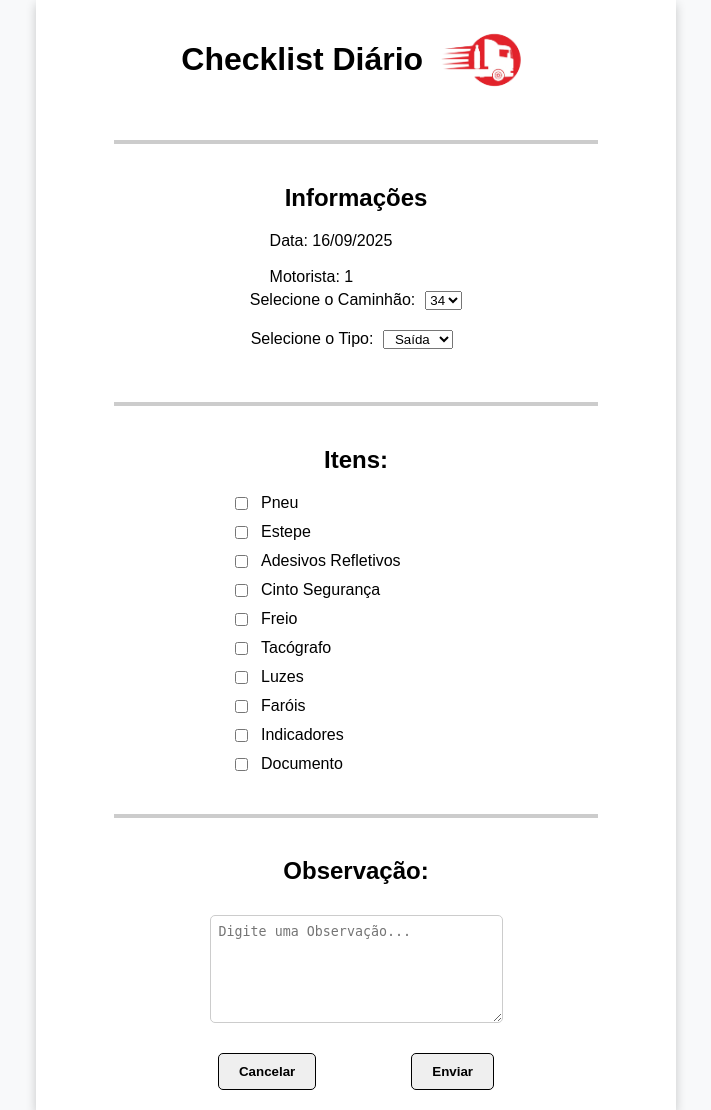
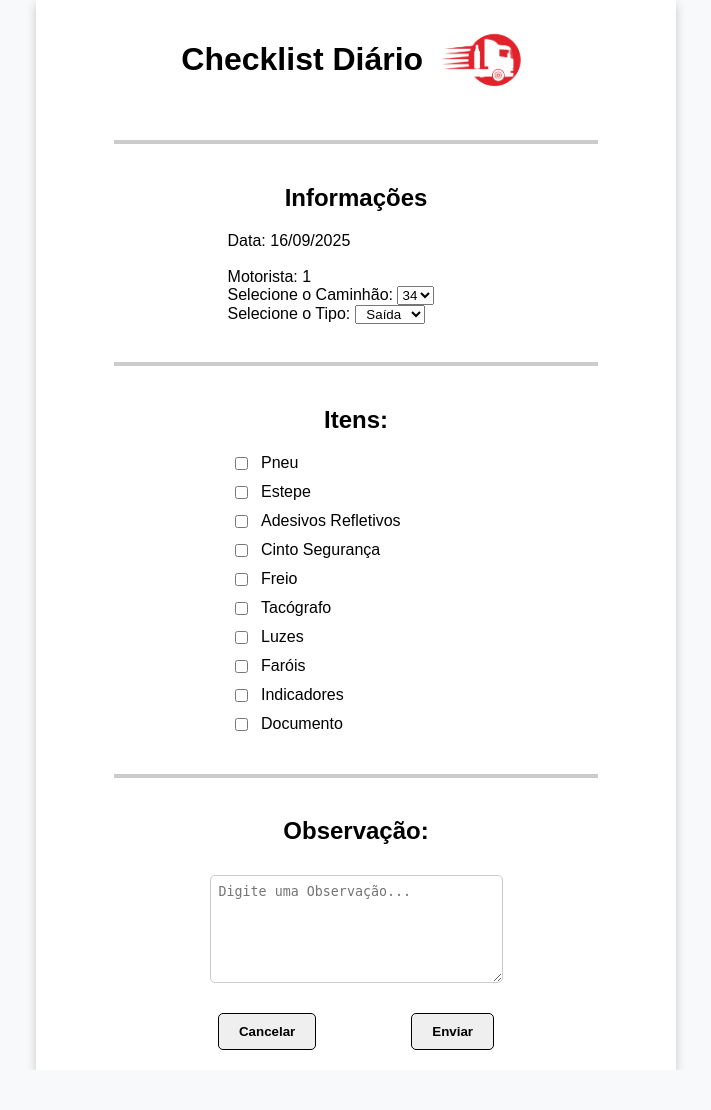
Before and after one commit to LUC4SMELLO/Checklist_Eletronico_Caminhoes, a Flask app: page /checklist/1 in a window 1280 px wide. Shown: the whole page, without its empty margins (284-995 px from the left). After the commit the page ends 1070 px from the top, so only its background shows below. Run offline with Flask 3, Linux system fonts and the light colour scheme.

Commit message:
mudanças visuais checklist

```diff
--- a/static/css/checklist.css
+++ b/static/css/checklist.css
@@ -87,6 +87,7 @@ select {
     text-align: left;
     justify-content: center;
     margin-left: -50px;
+    gap: 30px;
 }
 
 
--- a/templates/checklist.html
+++ b/templates/checklist.html
@@ -20,8 +20,7 @@
 
             <div class="informacoes-container">
                 Data: <span id="dataTexto"></span><br><br>
-                Motorista: {{nome_usuario}}
-            </div>
+                Motorista: {{nome_usuario}}<br>
 
                 <input type="hidden" name="usuario" id="usuario">
                 <script>
@@ -36,16 +35,15 @@
                     document.getElementById("data").value = dataBR;
                 </script>
 
-            <div class="select-caminhao-container">
                 <label for="numero_caminhao">Selecione o Caminhão:</label>
                 <select id="numero_caminhao" name="numero_caminhao">
                     {% for i in range(34, 17, -1) %}
                     <option value="{{i}}">{{i}}</option>
                     {% endfor %}
                 </select>
-            </div>
 
-            <div class="select-tipo-container">
+                <br>
+
                 <label for="tipo">Selecione o Tipo:</label>
                 <select id="tipo" name="tipo">
                     <option value="saida">Saída</option>
```
Lines whose indentation alone changed are shown as unchanged.
